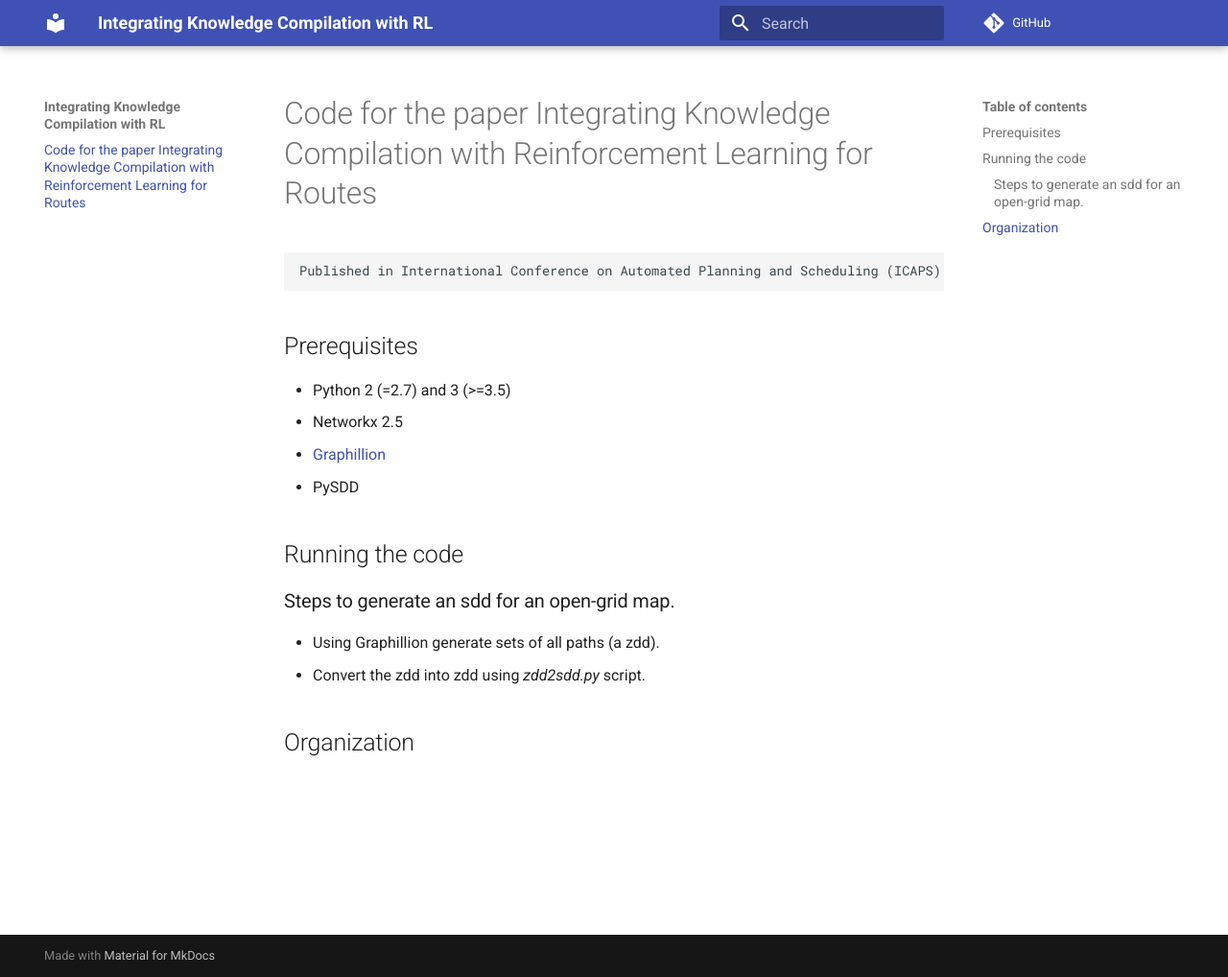
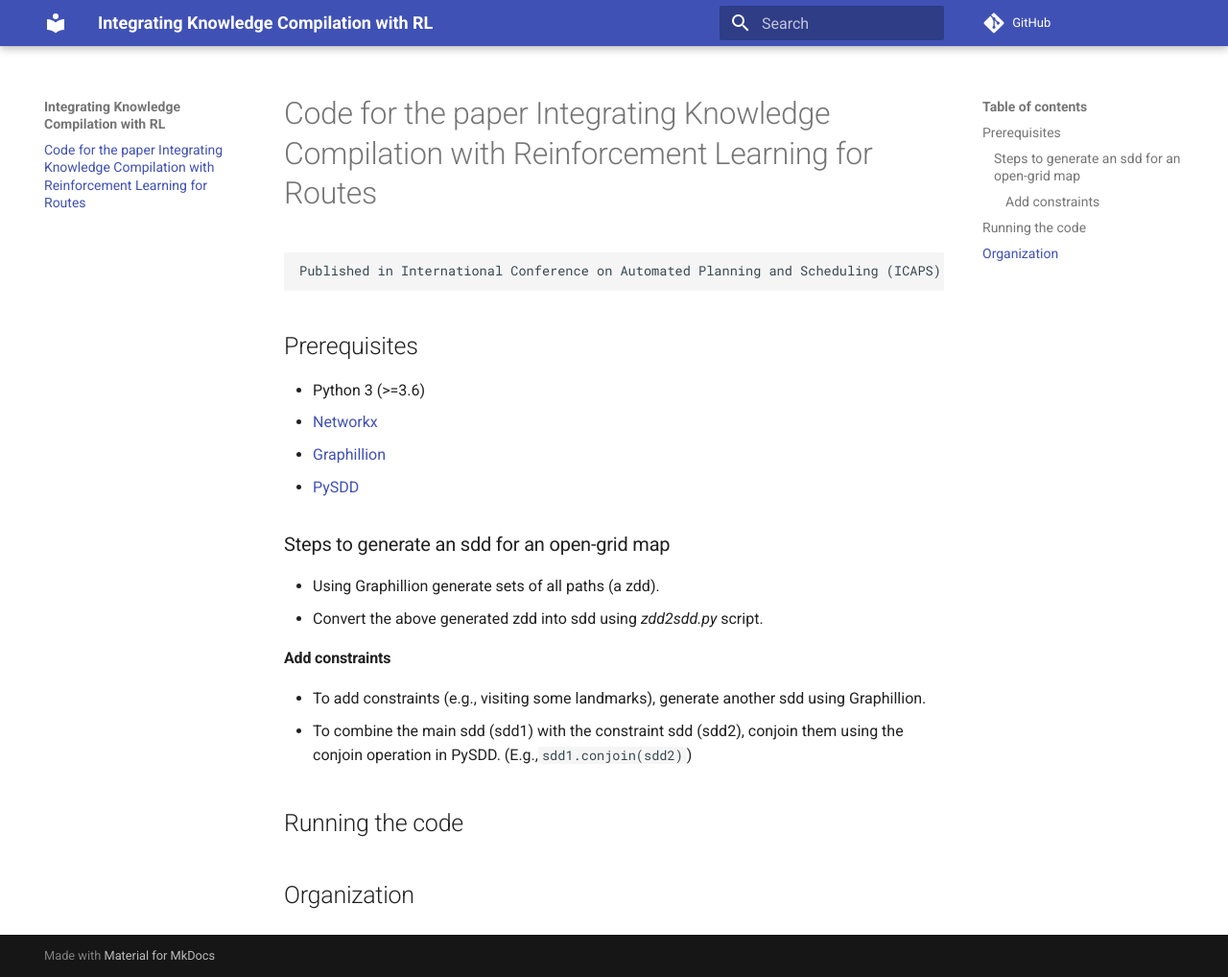
Before and after one commit to kushagra06/KCRL-Docs, an MkDocs documentation site: the page built from docs/index.md, in a window 1280 px wide and 1018 px high. Shown: the whole window at 96% size. Built offline with MkDocs 1.6.1 and Material for MkDocs 9.7.7, drawn with Linux system fonts in a browser that asks for light colours; comment, search, counter and statistics services are not loaded.

Commit message:
Update index.md

```diff
--- a/docs/index.md
+++ b/docs/index.md
@@ -2,15 +2,21 @@
     Published in International Conference on Automated Planning and Scheduling (ICAPS) 2021
 
 ## Prerequisites
-* Python 2 (=2.7) and 3 (>=3.5)
-* Networkx 2.5
+* Python 3 (>=3.6)
+* [Networkx](https://networkx.org/)
 * [Graphillion](https://github.com/takemaru/graphillion)
-* PySDD
+* [PySDD](https://github.com/wannesm/PySDD)
+
+
+### Steps to generate an sdd for an open-grid map
+* Using Graphillion generate sets of all paths (a zdd).
+* Convert the above generated zdd into sdd using *zdd2sdd.py* script.
+
+#### Add constraints
+* To add constraints (e.g., visiting some landmarks), generate another sdd using Graphillion.
+* To combine the main sdd (sdd1) with the constraint sdd (sdd2), conjoin them using the conjoin operation in PySDD. (E.g.,``sdd1.conjoin(sdd2)``)
 
 ## Running the code
 
-### Steps to generate an sdd for an open-grid map.
-* Using Graphillion generate sets of all paths (a zdd).
-* Convert the zdd into zdd using *zdd2sdd.py* script.
 
 ## Organization
```
